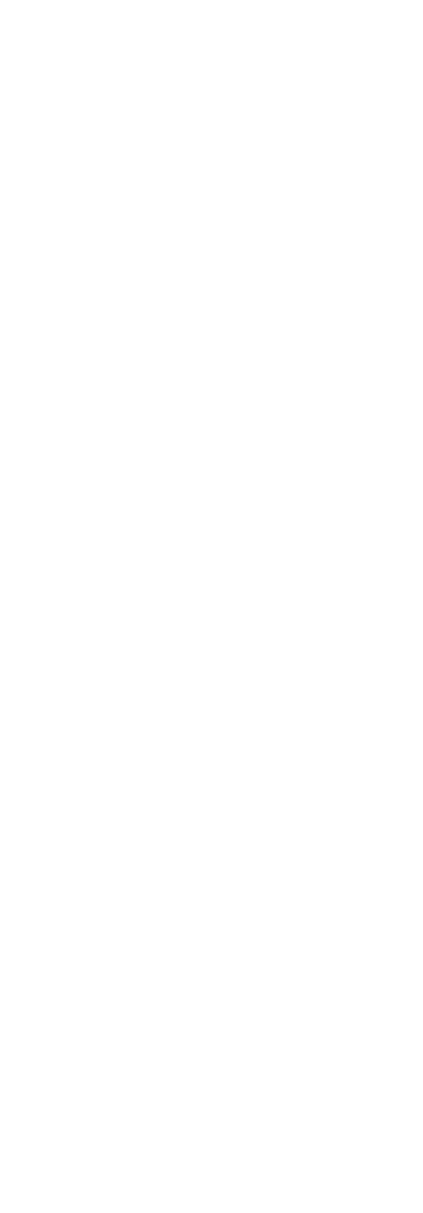
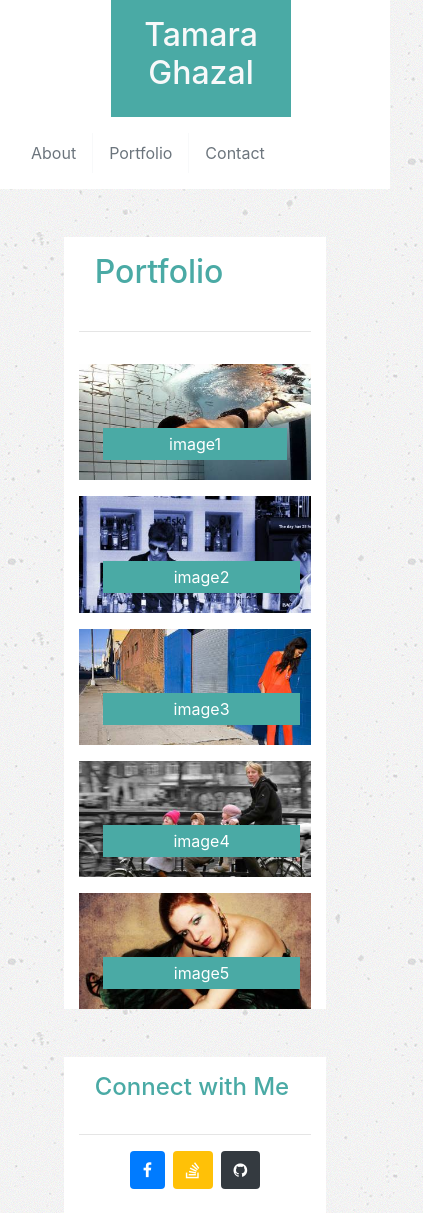
Before and after one commit to tghazal/Bootstrap-Portfolio, a plain HTML site: page portfolio.html in a window 390 px wide. Shown: the whole page, 423 px wide, since content can reach past the window. Before the commit the page ends 844 px from the top, so only its background shows below. Drawn offline with nearby package versions, Linux system fonts and the light colour scheme.

Commit message:
adding content to contact and portfolio pages

```diff
--- a/contact.html
+++ b/contact.html
@@ -0,0 +1,107 @@
+<!DOCTYPE html>
+<html lang="en">
+
+<head>
+    <meta charset="UTF-8">
+    <meta name="viewport" content="width=device-width, initial-scale=1.0">
+    <meta http-equiv="X-UA-Compatible" content="ie=edge">
+    <title>Document</title>
+    <link rel="stylesheet" href="https://stackpath.bootstrapcdn.com/bootstrap/4.1.0/css/bootstrap.min.css" integrity="sha384-9gVQ4dYFwwWSjIDZnLEWnxCjeSWFphJiwGPXr1jddIhOegiu1FwO5qRGvFXOdJZ4"
+        crossorigin="anonymous">
+    <link rel="stylesheet" href="https://cdnjs.cloudflare.com/ajax/libs/font-awesome/4.7.0/css/font-awesome.min.css">
+    <link rel="stylesheet" type="text/css" href="./assets/css/style.css">
+</head>
+
+<body  class="text-muted"style="background-image: url(./assets/images/concrete-texture.png);">
+
+
+    <div class="container ">
+        <div class="row bg-white ">
+
+            <div class="col-md-6 col-sm-12 ">
+
+                <div class="ml-5 w-100 h-100 " >
+                    <h2 class="text-light  w-50  h-100 p-3 ml-5 text-center" style="background: #4aaaa5;" >Tamara Ghazal</h2>
+                </div>
+            </div>
+
+            <div class="col-md-6 col-sm-12 py-3 ">
+                <div class=" w-m-50 w-sm-100 ">
+                    <ul class="nav d-flex justify-content-sm-center">
+                        <li class="nav-item border border-left-0 border-top-0 border-bottom-0  border-light">
+                            <a class="nav-link active text-muted" href="#">About</a>
+                        </li>
+                        <li class="nav-item border border-left-0 border-top-0 border-bottom-0  border-light">
+                            <a class="nav-link active text-muted" href="#">Portfolio</a>
+                        </li>
+
+                        <li class="nav-item">
+                            <a class="nav-link text-muted" href="#">Contact</a>
+                        </li>
+
+                    </ul>
+                </div>
+            </div>
+        </div>
+
+    </div>
+
+    <div class="row w-75 mx-auto  ">
+
+        <div class="col-md-8 col-sm-12 mt-5">
+            <div class="col-md-12 bg-white">
+                <div class="page-header p-3">
+                    <h2 style="color:#4aaaa5">Contact</h2>
+                </div>
+                <hr>
+                <div class="row ">
+
+                    <div class="col-md-12  ">
+                            <label class="w-100">Name</label>
+                    <textarea class="w-100"></textarea>
+                    </div>
+
+                    <div class="col-md-12 ">
+                        <label class="w-100">Email</label>
+                        <textarea class="w-100"></textarea>
+                    </div>
+                    <div class="col-md-12 h-50 ">
+                        <label class="w-100" >Message</label>
+                    <textarea class="w-100 h-100" ></textarea>
+                    </div>
+
+                    <div class="col-md-12  ">
+                        <button class="text-white" style="background-color :#4aaaa5">Submit</button>
+                    </div>
+                </div>
+            </div>
+        </div>
+        <div class="col-md-4 col-sm-12 h-25 mt-5">
+            <div class="col-md-12 bg-white pb-4 ">
+                <div class="panel panel-default">
+                    <div class="panel-heading">
+                        <h4 class="panel-title p-3" style="color:#4aaaa5">Connect with Me</h4>
+                        <hr>
+                    </div>
+                    <div class="panel-body d-flex justify-content-center">
+                        <button type="button" class="btn btn-fb text-white bg-primary mr-2">
+                            <i class="fa fa-facebook"></i>
+                        </button>
+                        <button type="button" class="btn btn-so text-white bg-warning mr-2" >
+                            <i class="fa fa-stack-overflow"></i>
+                        </button>
+                        <button type="button" class="btn btn-github text-white bg-dark">
+                            <i class="fa fa-github"></i>
+                        </button>
+
+                    </div>
+                </div>
+            </div>
+
+        </div>
+    </div>
+    </div>
+
+</body>
+
+</html>
--- a/portfolio.html
+++ b/portfolio.html
@@ -0,0 +1,127 @@
+<!DOCTYPE html>
+<html lang="en">
+
+<head>
+    <meta charset="UTF-8">
+    <meta name="viewport" content="width=device-width, initial-scale=1.0">
+    <meta http-equiv="X-UA-Compatible" content="ie=edge">
+    <title>Document</title>
+    <link rel="stylesheet" href="https://stackpath.bootstrapcdn.com/bootstrap/4.1.0/css/bootstrap.min.css" integrity="sha384-9gVQ4dYFwwWSjIDZnLEWnxCjeSWFphJiwGPXr1jddIhOegiu1FwO5qRGvFXOdJZ4"
+        crossorigin="anonymous">
+    <link rel="stylesheet" href="https://cdnjs.cloudflare.com/ajax/libs/font-awesome/4.7.0/css/font-awesome.min.css">
+    <link rel="stylesheet" type="text/css" href="./assets/css/style.css">
+</head>
+
+<body class="text-muted" style="background-image: url(./assets/images/concrete-texture.png);">
+
+
+    <div class="container ">
+        <div class="row bg-white ">
+
+            <div class="col-md-6 col-sm-12 ">
+
+                <div class="ml-5 w-100 h-100 ">
+                    <h2 class="text-light  w-50  h-100 p-3 ml-5 text-center" style="background: #4aaaa5;">Tamara Ghazal</h2>
+                </div>
+            </div>
+
+            <div class="col-md-6 col-sm-12 py-3 ">
+                <div class=" w-m-50 w-sm-100 ">
+                    <ul class="nav d-flex justify-content-sm-center">
+                        <li class="nav-item border border-left-0 border-top-0 border-bottom-0  border-light">
+                            <a class="nav-link active text-muted" href="#">About</a>
+                        </li>
+                        <li class="nav-item border border-left-0 border-top-0 border-bottom-0  border-light">
+                            <a class="nav-link active text-muted" href="#">Portfolio</a>
+                        </li>
+
+                        <li class="nav-item">
+                            <a class="nav-link text-muted" href="#">Contact</a>
+                        </li>
+
+                    </ul>
+                </div>
+            </div>
+        </div>
+
+    </div>
+
+    <div class="row w-75 mx-auto  ">
+
+        <div class="col-md-8 col-sm-12 mt-5">
+            <div class="col-md-12 bg-white">
+                <div class="page-header p-3">
+                    <h2 style="color:#4aaaa5">Portfolio</h2>
+                </div>
+                <hr>
+                <div class="row ">
+
+                    <div class="col-md-12 col-sm-6 col-xs-12 ">
+                            <img class="w-100 mt-3 img-responsive" alt="image-1" src="./assets/images/image-1.jpg">
+                            <div class="carousel-caption mw-100  pt-1 pb-1 pr-5 pl-5"style="background-color:#4aaaa5 ;">
+                                    image1
+                                  </div>
+                    </div>
+
+                    <div class="col-md-12 col-sm-6 col-xs-12 ">
+                            <img class="w-100 mt-3 img-responsive" alt="image-2" src="./assets/images/image-2.jpg">
+                            <div class="carousel-caption w-75  pt-1 pb-1 pr-5 pl-5 well well-sm"style="background-color:#4aaaa5 ;">
+                                    image2
+                                  </div>
+                    </div>
+
+                    <div class="col-md-12 col-sm-6 col-xs-12 ">
+                            <img class="w-100 mt-3 img-responsive" alt="image-3" src="./assets/images/image-3.jpg">
+                            <div class="carousel-caption w-75  pt-1 pb-1 pr-5 pl-5"style="background-color:#4aaaa5 ;">
+                                    image3
+                                  </div>
+                    </div>
+
+
+                    <div class="col-md-12 col-sm-6 col-xs-12 ">
+                            <img class="w-100 mt-3 img-responsive" alt="image-4" src="./assets/images/image-4.jpg">
+                            <div class="carousel-caption w-75  pt-1 pb-1 pr-5 pl-5"style="background-color:#4aaaa5 ;">
+                                    image4
+                                  </div>
+                    </div>
+
+                    <div class="col-md-12 col-sm-6 col-xs-12 ">
+                            <img class="w-100 mt-3 img-responsive " alt="image-5" src="./assets/images/image-5.jpg">
+                            <div class="carousel-caption w-75  pt-1 pb-1 pr-5 pl-5"style="background-color:#4aaaa5 ;">
+                                    image5
+                                  </div>
+                    </div>
+
+
+                </div>
+            </div>
+        </div>
+        <div class="col-md-4 col-sm-12 h-25 mt-5">
+            <div class="col-md-12 bg-white pb-4 ">
+                <div class="panel panel-default">
+                    <div class="panel-heading">
+                        <h4 class="panel-title p-3" style="color:#4aaaa5">Connect with Me</h4>
+                        <hr>
+                    </div>
+                    <div class="panel-body d-flex justify-content-center">
+                        <button type="button" class="btn btn-fb text-white bg-primary mr-2">
+                            <i class="fa fa-facebook"></i>
+                        </button>
+                        <button type="button" class="btn btn-so text-white bg-warning mr-2">
+                            <i class="fa fa-stack-overflow"></i>
+                        </button>
+                        <button type="button" class="btn btn-github text-white bg-dark">
+                            <i class="fa fa-github"></i>
+                        </button>
+
+                    </div>
+                </div>
+            </div>
+
+        </div>
+    </div>
+    </div>
+
+</body>
+
+</html>
```
Also changed, not shown: index.html (+30 -30 lines), assets/images/image-1.jpg (added), assets/images/image-2.jpg (added), assets/images/image-3.jpg (added), assets/images/image-4.jpg (added), assets/images/image-5.jpg (added), assets/images/light-veneer.png (added).
